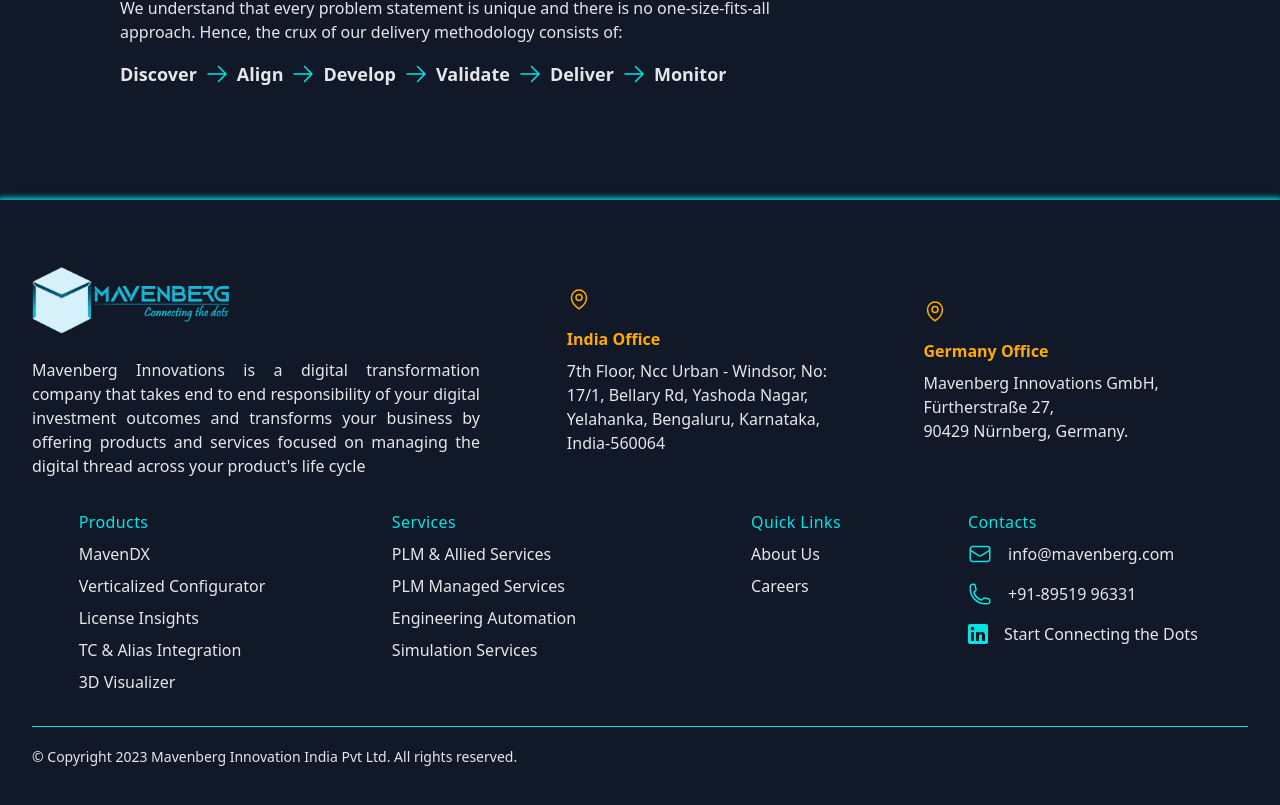
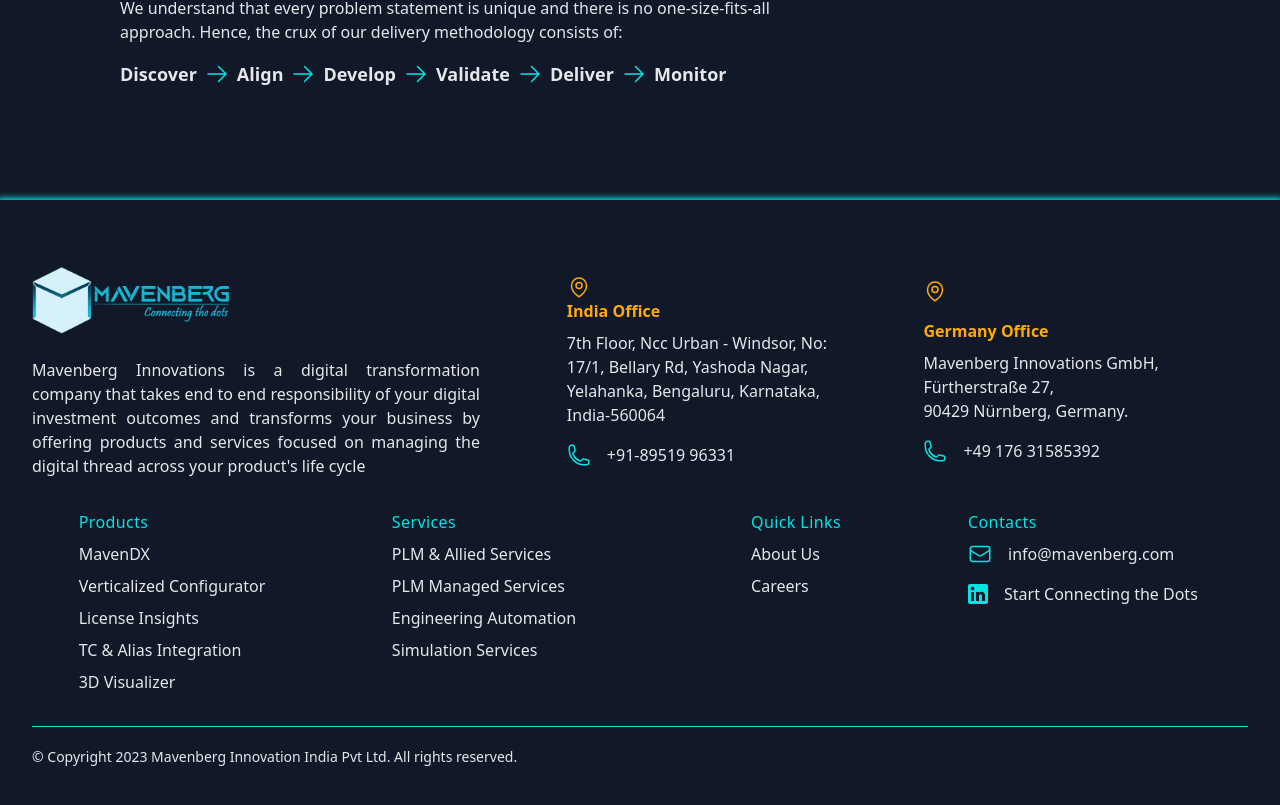
Before and after one commit to akash-tqb/Mavenberg, a Next.js app: page / in a window 1280 px wide. Shown: the part 3242-4047 px from the top of the page. Built offline with nearby package versions, Linux system fonts and the light colour scheme.

Commit message:
germany contact update

```diff
--- a/sections/footer.tsx
+++ b/sections/footer.tsx
@@ -36,12 +36,13 @@
                 </p> */}
             </div>
           </div>
-          <Link
-            href="https://goo.gl/maps/wVDifbMbenai2cBP6"
-            target="_blank"
-            rel="noopener noreferrer"
+          <div
+
             className="flex flex-col lg:justify-center gap-4 lg:col-span-2 text-maven-orange transition-colors duration-300 hover:text-teal-accent-400"
           >
+            <Link  href="https://goo.gl/maps/wVDifbMbenai2cBP6"
+            target="_blank"
+            rel="noopener noreferrer">
             <svg
               xmlns="http://www.w3.org/2000/svg"
               fill="none"
@@ -68,7 +69,31 @@
                 Nagar, Yelahanka, Bengaluru, Karnataka, India-560064
               </p>
             </div>
-          </Link>
+            </Link>
+            <Link
+                href="tel:+918951996331"
+                className="flex flex-row space-x-4 text-maven-blue transition-colors duration-300 hover:text-teal-accent-400"
+              >
+                <svg
+                  xmlns="http://www.w3.org/2000/svg"
+                  fill="none"
+                  viewBox="0 0 24 24"
+                  strokeWidth="1.5"
+                  stroke="currentColor"
+                  className="w-6 h-6"
+                >
+                  <path
+                    strokeLinecap="round"
+                    strokeLinejoin="round"
+                    d="M2.25 6.75c0 8.284 6.716 15 15 15h2.25a2.25 2.25 0 002.25-2.25v-1.372c0-.516-.351-.966-.852-1.091l-4.423-1.106c-.44-.11-.902.055-1.173.417l-.97 1.293c-.282.376-.769.542-1.21.38a12.035 12.035 0 01-7.143-7.143c-.162-.441.004-.928.38-1.21l1.293-.97c.363-.271.527-.734.417-1.173L6.963 3.102a1.125 1.125 0 00-1.091-.852H4.5A2.25 2.25 0 002.25 4.5v2.25z"
+                  />
+                </svg>
+
+                <p className="text-maven-white font-medium leading-6 transition-colors duration-300 ">
+                  +91-89519 96331
+                </p>
+              </Link>
+          </div>
           <div
 
             className="flex flex-col gap-4 lg:justify-center lg:col-span-2 text-maven-orange transition-colors duration-300 hover:text-teal-accent-400"
@@ -101,6 +126,29 @@
                 90429 Nürnberg, Germany.
               </p>
             </div>
+            <Link
+                href="tel:+4917631585392"
+                className="flex flex-row space-x-4 text-maven-blue transition-colors duration-300 hover:text-teal-accent-400"
+              >
+                <svg
+                  xmlns="http://www.w3.org/2000/svg"
+                  fill="none"
+                  viewBox="0 0 24 24"
+                  strokeWidth="1.5"
+                  stroke="currentColor"
+                  className="w-6 h-6"
+                >
+                  <path
+                    strokeLinecap="round"
+                    strokeLinejoin="round"
+                    d="M2.25 6.75c0 8.284 6.716 15 15 15h2.25a2.25 2.25 0 002.25-2.25v-1.372c0-.516-.351-.966-.852-1.091l-4.423-1.106c-.44-.11-.902.055-1.173.417l-.97 1.293c-.282.376-.769.542-1.21.38a12.035 12.035 0 01-7.143-7.143c-.162-.441.004-.928.38-1.21l1.293-.97c.363-.271.527-.734.417-1.173L6.963 3.102a1.125 1.125 0 00-1.091-.852H4.5A2.25 2.25 0 002.25 4.5v2.25z"
+                  />
+                </svg>
+
+                <p className="text-maven-white font-medium leading-6 transition-colors duration-300 ">
+                +49 176 31585392
+                </p>
+              </Link>
           </div>
         </div>
         <div className="grid grid-cols-1 gap-5 md:grid-cols-2 lg:gap-8 lg:grid-cols-4 mb-8">
@@ -246,29 +294,6 @@
                   info@mavenberg.com
                 </p>
               </Link>
-              <Link
-                href="tel:+918951996331"
-                className="flex flex-row space-x-4 text-maven-blue transition-colors duration-300 hover:text-teal-accent-400"
-              >
-                <svg
-                  xmlns="http://www.w3.org/2000/svg"
-                  fill="none"
-                  viewBox="0 0 24 24"
-                  strokeWidth="1.5"
-                  stroke="currentColor"
-                  className="w-6 h-6"
-                >
-                  <path
-                    strokeLinecap="round"
-                    strokeLinejoin="round"
-                    d="M2.25 6.75c0 8.284 6.716 15 15 15h2.25a2.25 2.25 0 002.25-2.25v-1.372c0-.516-.351-.966-.852-1.091l-4.423-1.106c-.44-.11-.902.055-1.173.417l-.97 1.293c-.282.376-.769.542-1.21.38a12.035 12.035 0 01-7.143-7.143c-.162-.441.004-.928.38-1.21l1.293-.97c.363-.271.527-.734.417-1.173L6.963 3.102a1.125 1.125 0 00-1.091-.852H4.5A2.25 2.25 0 002.25 4.5v2.25z"
-                  />
-                </svg>
-
-                <p className="text-maven-white transition-colors duration-300 ">
-                  +91-89519 96331
-                </p>
-              </Link>
               <div>
                 <Link
                   href="https://www.linkedin.com/company/mavenberg-innovations-india-private-limited"
```
